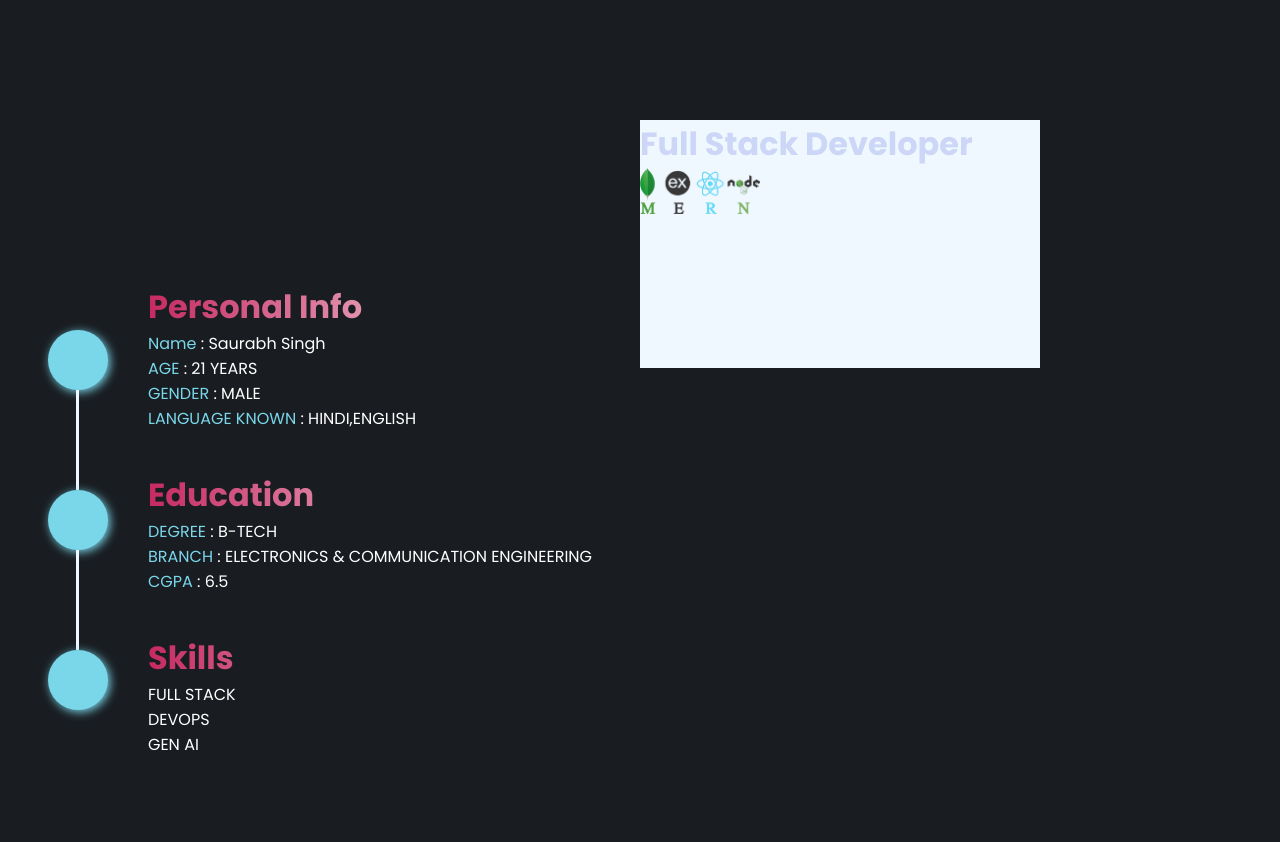
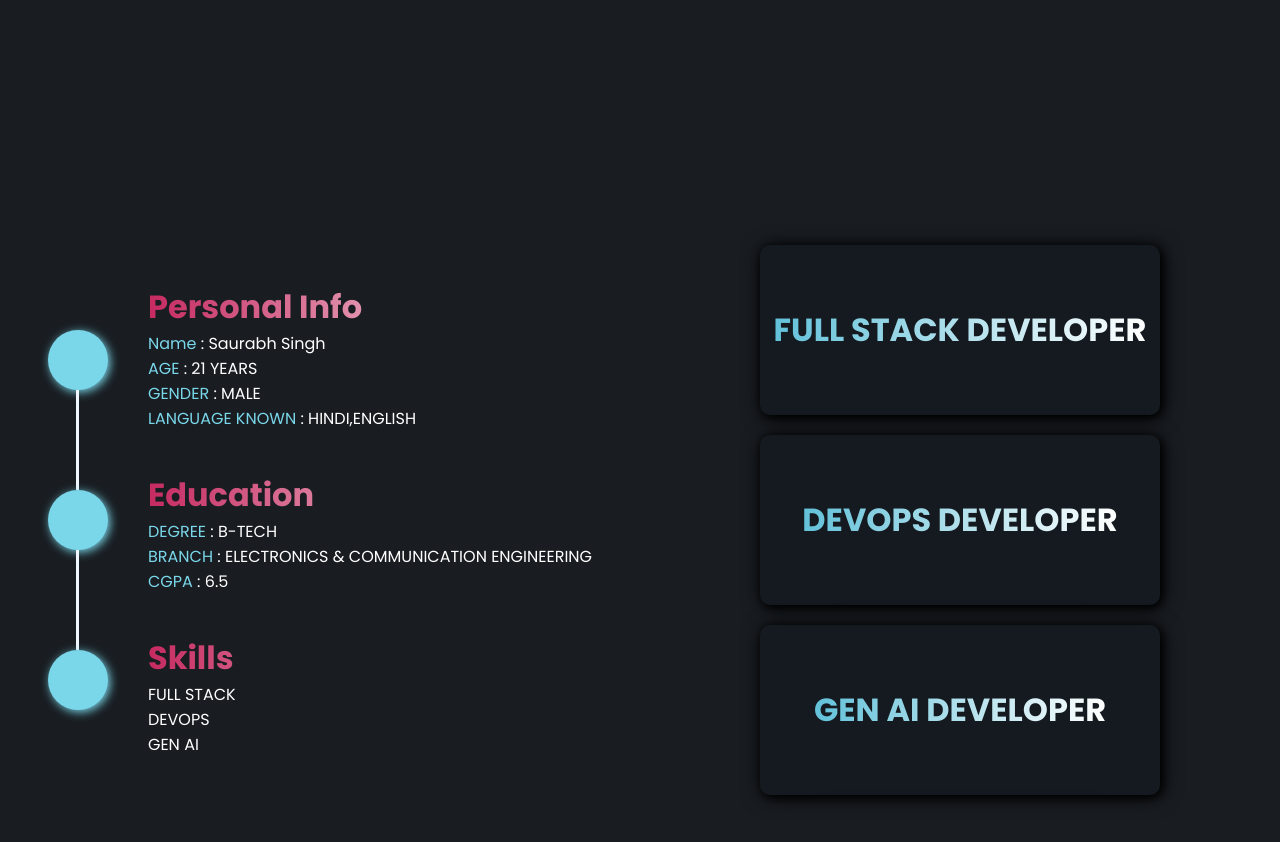
Before and after one commit to itssaurabhsingh07/Portfolio, a React (Vite) app: page / in a window 1280 px wide. Shown: the part 680-1522 px from the top of the page. Built offline with nearby package versions, Linux system fonts and the light colour scheme.

Commit message:
Completed About Section

```diff
--- a/src/components/About/About.css
+++ b/src/components/About/About.css
@@ -48,3 +48,22 @@
 .aboutdetails span {
     color: #7ad7ea;
 }
+.rightabout {
+    width: 50%;
+    height: 100vh;
+    display: flex;
+    justify-content: center;
+    align-items: center;
+    flex-direction: column;
+    gap: 20px;
+}
+@media (max-width: 750px) {
+    #about {
+        flex-direction: column;
+    }
+    .leftabout, .rightabout {
+        width: 100%;
+        height: auto;
+        padding: 20px 0;
+    }
+}
--- a/src/components/About/About.jsx
+++ b/src/components/About/About.jsx
@@ -1,6 +1,9 @@
 import React from 'react'
 import './About.css'
 import Card from '../Card/Card.jsx'
+import mern from '../../assets/mern.png'
+import devops from '../../assets/devops.png'
+import genai from '../../assets/genai.webp'
 function About() {
   return (
     <div id='about'>
@@ -61,7 +64,9 @@ function About() {
         </div>
       </div>
       <div className='rightabout'>
-        <Card />
+        <Card title="FULL STACK DEVELOPER" image={mern}/>
+        <Card title="DEVOPS DEVELOPER" image={devops}/>
+        <Card title="GEN AI DEVELOPER" image={genai}/>
       </div>
     </div>
   )
--- a/src/components/Card/Card.css
+++ b/src/components/Card/Card.css
@@ -1,15 +1,46 @@
 .card{
-    width: 400px;
-    height: 200px;
-    background-color: aliceblue;
+    width: 90%;
+    max-width:400px;
+    height: 170px;
+    background-color: rgb(20, 26, 31);
     position: relative;
+    overflow: hidden;
+    display: flex;
+    align-items: center;
+    justify-content: center;
+    text-align: center;
+    box-shadow: 2px 2px 10px black, 2px 2px 20px black;
+    border-radius: 10px;
+    transition: all 0.2s;
+    cursor: pointer;
+}
+.card:hover{
+    box-shadow: 2px 2px 10px rgb(87, 195, 219), 2px 2px 30px rgb(82, 205, 207);
 }
 .hovercard img{
-    width: 30%;
+    height: 80%;
+    filter: drop-shadow(2px 2px 10px black);
 }
 .hovercard{
     width: 100%;
     height: 100%;
-    background-color: aliceblue;
+    background:linear-gradient(to top,rgb(121, 205 ,220,0.486),rgba(12, 17, 20, 0.495));
     position: absolute;
+    bottom: 0;
+    transform: translateY(100%);
+    transition: all 0.5s;
+    display: flex;
+    align-items: center;
+    justify-content: center;
+    backdrop-filter: blur(7px);
+
 }
+.card:hover .hovercard{
+    transform: translateY(0);
+    transition: transform 0.3s ease-in-out;
+}
+.card h1{
+    background: linear-gradient(to right, rgb(98, 193, 217), white);
+    background-clip: text;
+    color: transparent;
+}
--- a/src/components/Card/Card.jsx
+++ b/src/components/Card/Card.jsx
@@ -4,9 +4,9 @@ import mern from '../../assets/mern.png'
 function Card({ title, image }) {
   return (
     <div className='card'>
-        <h1>Full Stack Developer</h1>
+        <h1>{title}</h1>
         <div className="hovercard">
-        <img src ={mern} alt="" />
+        <img src ={image} alt="" />
     </div>
     </div>
   )
```
Also changed, not shown: src/assets/devops.png (added), src/assets/genai.webp (added).
